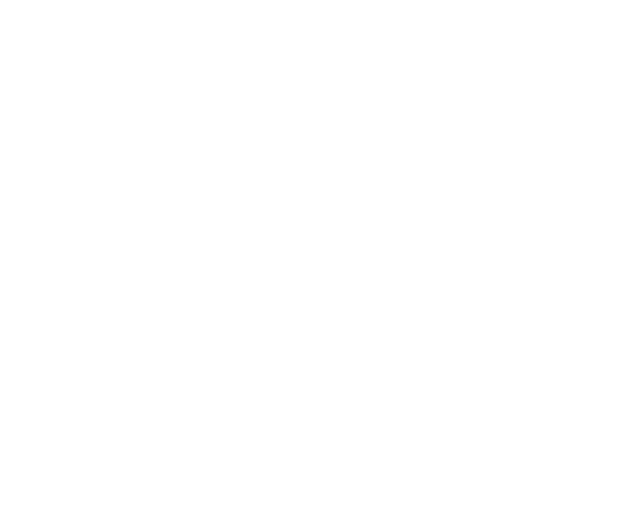
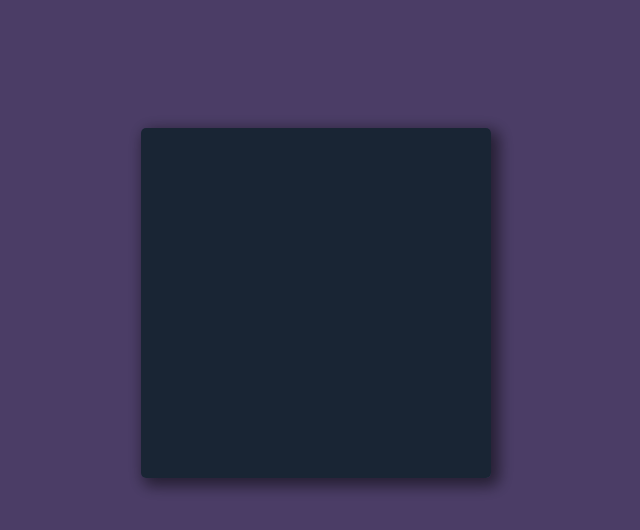
Before and after one commit to freshcodeAlice/react-learning-practice, a React (Create React App) app: page / in a window 1280 px wide. Shown: the top 530 px of the page, without its empty margins (324-964 px from the left). Built offline with nearby package versions, Linux system fonts and the light colour scheme.

Commit message:
First form task

```diff
--- a/src/App.js
+++ b/src/App.js
@@ -1,4 +1,3 @@
-import logo from './logo.svg';
 import './App.css';
 import FormContainer from './components/FormContainer';
 
--- a/src/components/FormContainer/FormContainer.css
+++ b/src/components/FormContainer/FormContainer.css
@@ -0,0 +1,23 @@
+body {
+    background-color: #b9f;
+}
+
+.overlay {
+    position: fixed;
+    top: 0;
+    bottom: 0;
+    left: 0;
+    right: 0;
+    background-color: rgba(0,0,0,.6);
+    z-index: 1;
+}
+
+.form-container {
+    width: 350px;
+    height: 350px;
+    margin: 10% auto;
+    z-index: 2;
+    border-radius: 5px;
+    box-shadow: 5px 5px 15px 3px rgba(0,0,0,0.51);
+    background-color: rgba(19,35,47,0.9);
+}
--- a/src/components/FormContainer/SignUpForm/index.js
+++ b/src/components/FormContainer/SignUpForm/index.js
@@ -0,0 +1,16 @@
+import React from 'react';
+
+class SignUpForm extends React.Component {
+    constructor(props) {
+        super(props);
+        this.state = {
+
+        }
+    }
+
+    render() {
+        return null
+    }
+}
+
+export default SignUpForm;
--- a/src/components/FormContainer/index.js
+++ b/src/components/FormContainer/index.js
@@ -1,4 +1,6 @@
 import React from 'react';
+import './FormContainer.css';
+import SignUpForm from './SignUpForm';
 
 
 class FormContainer extends React.Component {
@@ -7,9 +9,11 @@
 
 
         return (
-            <section className='form-container'>
-
-            </section>
+            <div className='overlay'>
+                <section className='form-container'>
+                <SignUpForm />
+                </section>
+            </div>
         )
     }
 }
```
